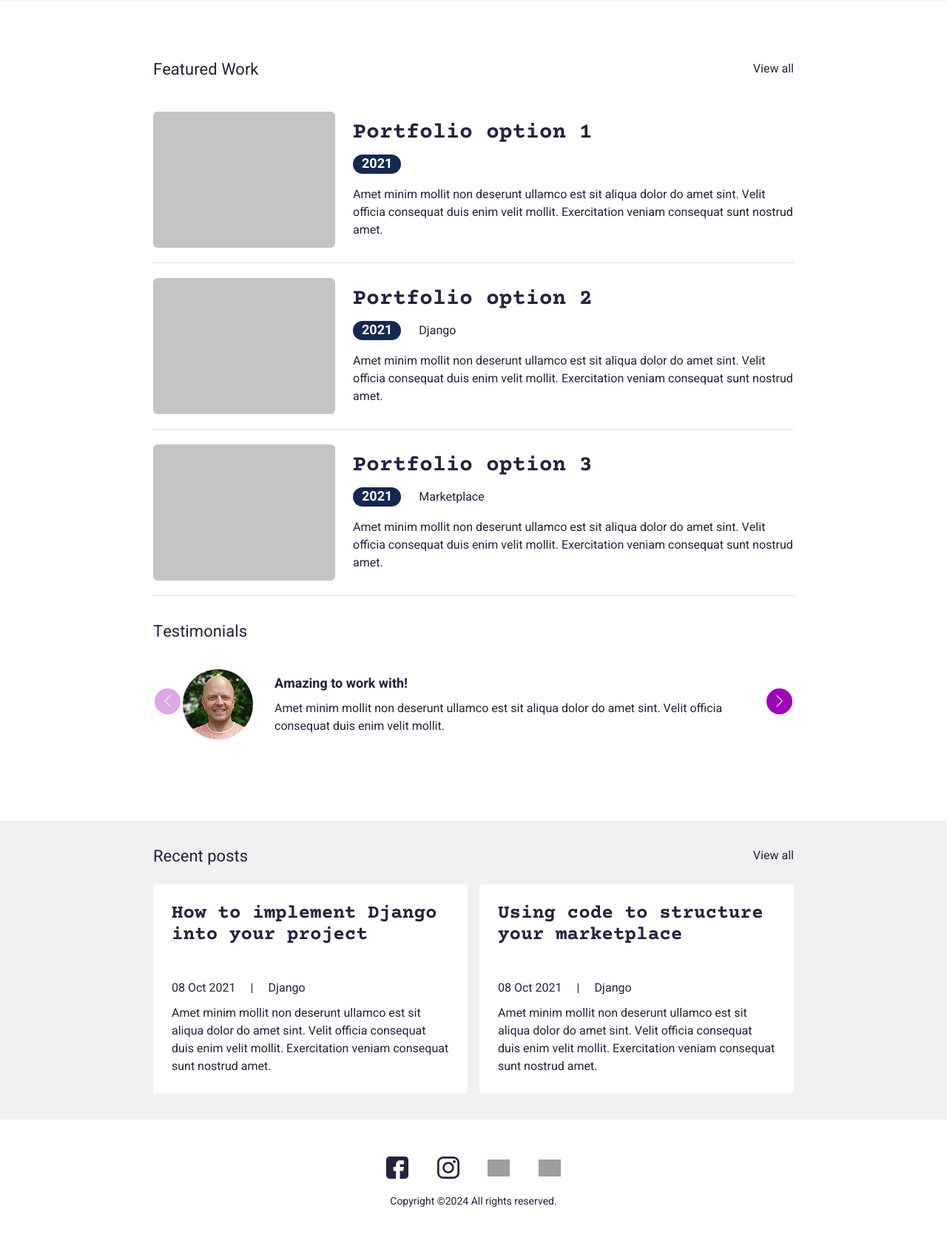
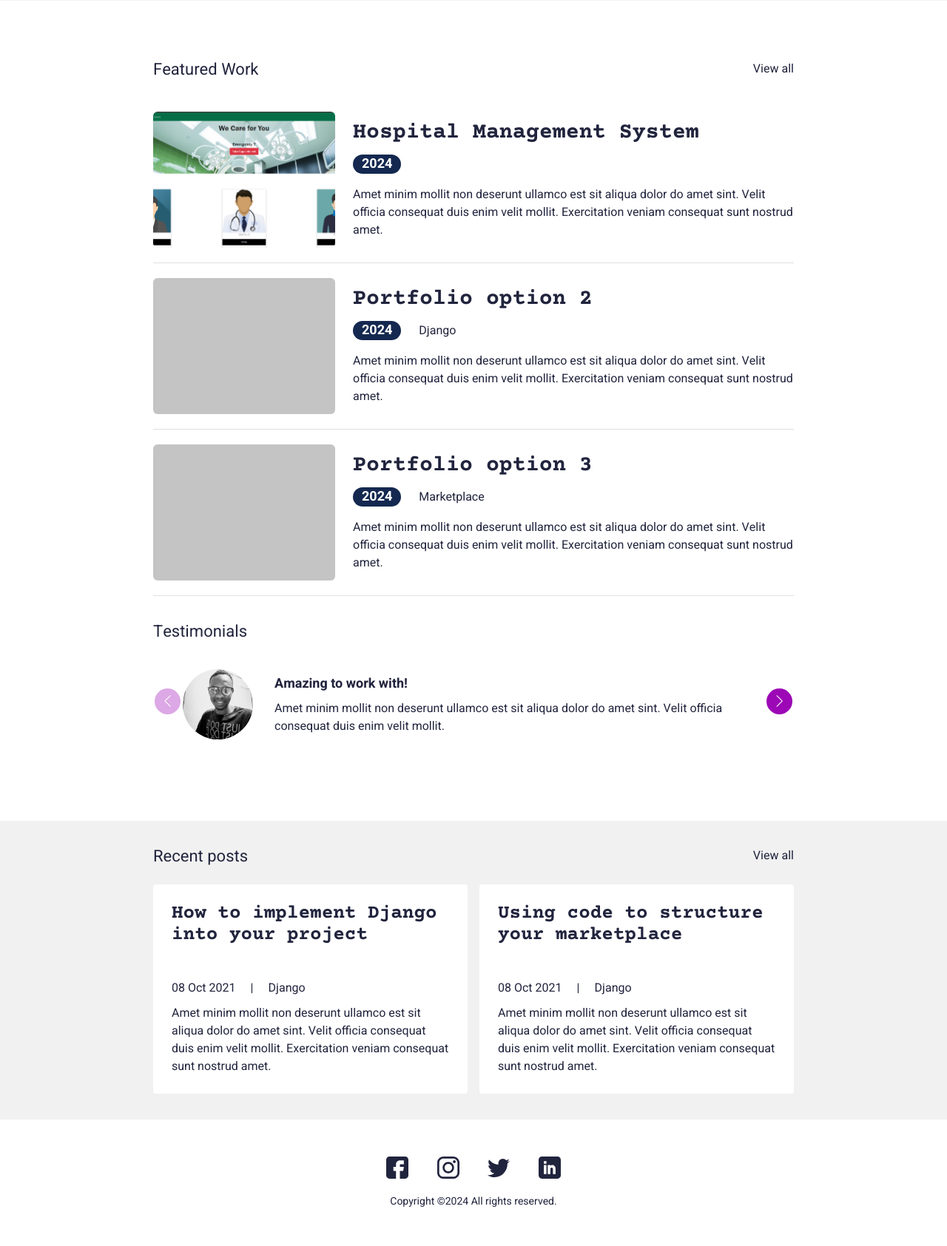
Before and after one commit to lesmadeit/my_resume, a Django app: page / in a window 1280 px wide. Shown: the part 1232-2917 px from the top of the page at 74% size. Run offline with Django 4.2, Linux system fonts and the light colour scheme; data comes from the database, SQL or seed files in the repository; both versions use the stored data as it was after the commit; some libraries are stand-ins or nearby versions; grey boxes are pictures that could not be loaded.

Commit message:
portfolio

```diff
--- a/resume/main/templates/main/blog-detail.html
+++ b/resume/main/templates/main/blog-detail.html
@@ -4,7 +4,7 @@
 <!--==============================
 Start SEO blocks
 ==================================-->
-{% block title %}Les Coding - Home{% endblock %}
+{% block title %}Resume - Blog Details{% endblock %}
 {% block description %}{% endblock %}
 {% block keywords %}{% endblock %}
 <!--=================================
--- a/resume/main/templates/main/index.html
+++ b/resume/main/templates/main/index.html
@@ -164,14 +164,14 @@ Start Content
           <div class="row g-4 align-items-center">
             <div class="col-md-auto">
               <div class="portfolioImgCol">
-                <a href="javascript:void(0)"><img src="{% static 'images/work-img.jpg'%}" alt="..."></a>
+                <a href="http://127.0.0.1:8000/portfolio/test"><img src="{% static 'images/hospital_management.png'%}" alt="..."></a>
               </div>
             </div>
             <div class="col-md">
               <div class="portfolioContentCol">
-                <h4 class="lgTitle"><a href="javascript:void(0)">Portfolio option 1</a></h4>
+                <h4 class="lgTitle"><a href="http://127.0.0.1:8000/portfolio/test">Hospital Management System</a></h4>
                 <ul class="portfolioOption">
-                  <li><span class="dateLbl">2021</span></li>
+                  <li><span class="dateLbl">{% now 'Y' %}</span></li>
                 </ul>
                 <p>Amet minim mollit non deserunt ullamco est sit aliqua dolor do amet sint. Velit officia consequat duis enim velit mollit. Exercitation veniam consequat sunt nostrud amet.</p>
               </div>
@@ -189,7 +189,7 @@ Start Content
               <div class="portfolioContentCol">
                 <h4 class="lgTitle"><a href="javascript:void(0)">Portfolio option 2</a></h4>
                 <ul class="portfolioOption">
-                  <li><span class="dateLbl">2021</span></li>
+                  <li><span class="dateLbl">{% now 'Y' %}</span></li>
                   <li>Django</li>
                 </ul>
                 <p>Amet minim mollit non deserunt ullamco est sit aliqua dolor do amet sint. Velit officia consequat duis enim velit mollit. Exercitation veniam consequat sunt nostrud amet.</p>
@@ -208,7 +208,7 @@ Start Content
               <div class="portfolioContentCol">
                 <h4 class="lgTitle"><a href="javascript:void(0)">Portfolio option 3</a></h4>
                 <ul class="portfolioOption">
-                  <li><span class="dateLbl">2021</span></li>
+                  <li><span class="dateLbl">{% now 'Y' %}</span></li>
                   <li>Marketplace</li>
                 </ul>
                 <p>Amet minim mollit non deserunt ullamco est sit aliqua dolor do amet sint. Velit officia consequat duis enim velit mollit. Exercitation veniam consequat sunt nostrud amet.</p>
@@ -227,7 +227,7 @@ Start Content
                   <div class="row align-items-center">
                     <div class="col-sm-auto">
                       <div class="tImgCol">
-                        <img src="{% static 'images/user-thumb.jpg'%}" alt="...">
+                        <img src="{% static 'images/profile.jpg'%}" alt="...">
                       </div>
                     </div>
                     <div class="col-sm">
@@ -244,7 +244,7 @@ Start Content
                   <div class="row align-items-center">
                     <div class="col-sm-auto">
                       <div class="tImgCol">
-                        <img src="{% static 'images/user-thumb.jpg'%}" alt="...">
+                        <img src="{% static 'images/profile.jpg'%}" alt="...">
                       </div>
                     </div>
                     <div class="col-sm">
--- a/resume/main/templates/main/partials/footer.html
+++ b/resume/main/templates/main/partials/footer.html
@@ -5,8 +5,8 @@
         <ul class="socialCol">
             <li><a href="javascript:void(0)"><img src="{% static 'images/fb.svg' %}" alt="..."></a></li>
             <li><a href="javascript:void(0)"><img src="{% static 'images/insta.svg' %}" alt="..."></a></li>
-            <li><a href="javascript:void(0)"><img src="{% static 'images/twitter.svg' %"} alt="..."></a></li>
-            <li><a href="javascript:void(0)"><img src="{% static 'images/linkedin.svg' %"} alt="..."></a></li>
+            <li><a href="javascript:void(0)"><img src="{% static 'images/twitter.svg' %}" alt="..."></a></li>
+            <li><a href="javascript:void(0)"><img src="{% static 'images/linkedin.svg' %}" alt="..."></a></li>
         </ul>
         <div class="copyrightCol">
             <p>Copyright ©{% now 'Y' %} All rights reserved.
--- a/resume/main/templates/main/portfolio-detail.html
+++ b/resume/main/templates/main/portfolio-detail.html
@@ -4,7 +4,7 @@
 <!-- ================================
 Start SEO blocks
 ================================= -->
-{% block title %}{% endblock %}
+{% block title %}Portfolio Details{% endblock %}
 {% block decription %}{% endblock %}
 {% block keywords %}{% endblock %}
 <!-- ================================
--- a/resume/main/templates/main/portfolio.html
+++ b/resume/main/templates/main/portfolio.html
@@ -46,15 +46,15 @@ Start Content
 </section>
 
 <section>
-  <div class="lightBg">
-    <div class="container">
+  <div style="background:#ffffff;" class="lightBg">
+    <div  class="container">
       <div class="portfolioContentMain">
         <div class="row g-3 g-md-4 g-lg-5 portfolioRow">
           {% for obj in object_list %}
           <div class="col-md-6 pColMain">
             <div class="pCol">
               <a href="{% url 'main:portfolio' slug=obj.slug %}" >
-              <img src="{{obj.image.url}}" alt="..." class="pImg">
+              <img style="padding:2px;" src="{{obj.image.url}}" alt="..." class="pImg">
               </a>
             </div>
           </div>
```
Also changed, not shown: README.md (added), resume/db.sqlite3, resume/mediafiles/portfolio/blog.PNG (added), resume/mediafiles/portfolio/blog1.PNG (added), resume/mediafiles/portfolio/blog_JyDIUaD.PNG (added), resume/mediafiles/portfolio/hospital_management.PNG (added), resume/mediafiles/portfolio/hospital_management_coyWupj.PNG (added), resume/mediafiles/portfolio/library_management.PNG (added), resume/static/images/blog.PNG (added), resume/static/images/blog1.PNG (added), resume/static/images/hospital_management.PNG (added), resume/static/images/library_management.PNG (added), resume/static/images/resume1.PNG (added).
